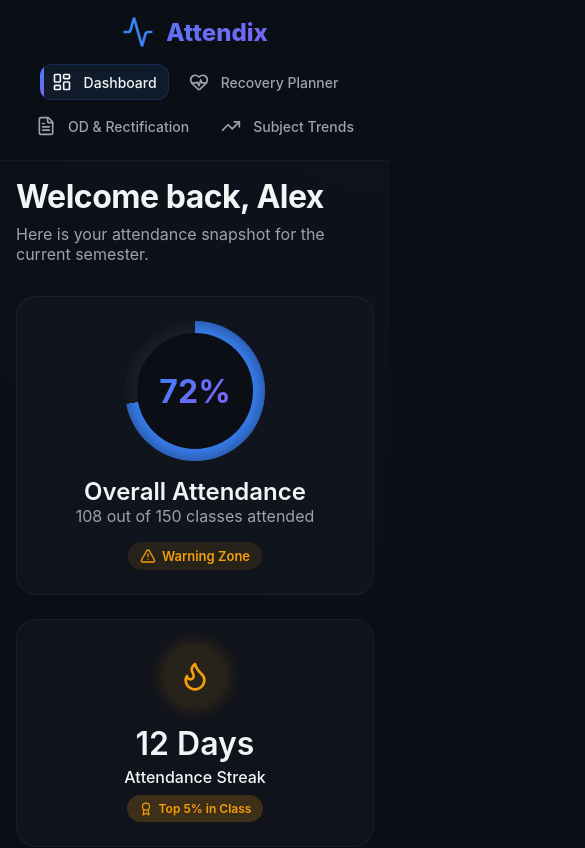
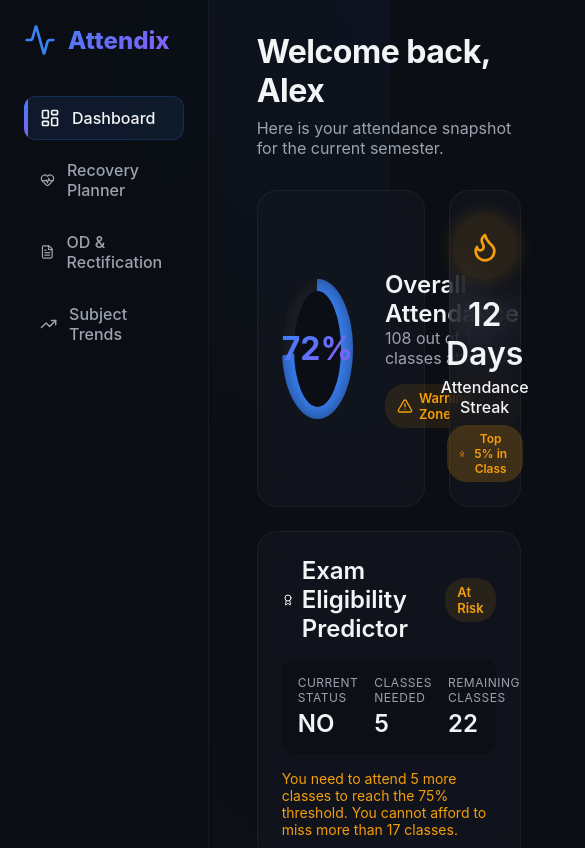
Before and after one commit to gargi-verma13232/ATTENDIX, a React (Vite) app: page /student in a window 390 px wide. Shown: the top 848 px of the page, 585 px wide, since content can reach past the window. Built offline with nearby package versions, Linux system fonts and the light colour scheme.

Commit message:
revert: undo mobile size request

```diff
--- a/src/index.css
+++ b/src/index.css
@@ -309,69 +309,3 @@ p {
   font-size: 16px;
   color: var(--text-muted);
 }
-
-/* Responsive Utilities */
-@media (max-width: 1024px) {
-  .sidebar {
-    width: 240px;
-  }
-  .main-content {
-    padding: 24px;
-  }
-}
-
-@media (max-width: 768px) {
-  .app-container {
-    flex-direction: column;
-  }
-  .sidebar {
-    width: 100%;
-    height: auto;
-    border-right: none;
-    border-bottom: 1px solid var(--panel-border);
-    padding: 16px;
-  }
-  .sidebar-logo {
-    margin-bottom: 16px;
-    justify-content: center;
-  }
-  .sidebar-nav {
-    flex-direction: row;
-    flex-wrap: wrap;
-    justify-content: center;
-    gap: 8px;
-  }
-  .nav-item {
-    font-size: 14px;
-    padding: 8px 12px;
-  }
-  .main-content {
-    padding: 16px;
-  }
-  .dashboard-grid {
-    display: flex;
-    flex-direction: column;
-  }
-  .col-span-12, .col-span-8, .col-span-6, .col-span-4 {
-    width: 100%;
-  }
-
-  /* Responsive layout overrides */
-  .flex-row-responsive {
-    flex-direction: column !important;
-    text-align: center;
-    gap: 16px !important;
-  }
-  .grid-3-responsive {
-    grid-template-columns: 1fr !important;
-    gap: 16px !important;
-  }
-  .grid-2-responsive {
-    grid-template-columns: 1fr !important;
-  }
-  .header-responsive {
-    flex-direction: column !important;
-    align-items: flex-start !important;
-    gap: 12px !important;
-  }
-}
--- a/src/pages/StudentDashboard.jsx
+++ b/src/pages/StudentDashboard.jsx
@@ -24,7 +24,7 @@ const StudentDashboard = () => {
       <div className="dashboard-grid">
 
         {/* Main Attendance Overview */}
-        <div className="glass-panel col-span-8 flex-row-responsive" style={{ display: 'flex', alignItems: 'center', gap: '32px' }}>
+        <div className="glass-panel col-span-8" style={{ display: 'flex', alignItems: 'center', gap: '32px' }}>
           <div className="circular-progress" style={{ '--progress': `${student.overallAttendance}%` }}>
             <div className="circular-progress-value">{student.overallAttendance}%</div>
           </div>
@@ -52,7 +52,7 @@ const StudentDashboard = () => {
 
         {/* Exam Eligibility Predictor */}
         <div className="glass-panel col-span-12">
-          <div className="header-responsive" style={{ display: 'flex', alignItems: 'center', justifyContent: 'space-between', marginBottom: '16px' }}>
+          <div style={{ display: 'flex', alignItems: 'center', justifyContent: 'space-between', marginBottom: '16px' }}>
             <h2 style={{ display: 'flex', alignItems: 'center', gap: '8px' }}>
               <Award className="text-blue-500" /> Exam Eligibility Predictor
             </h2>
@@ -61,7 +61,7 @@ const StudentDashboard = () => {
             </div>
           </div>
 
-          <div className="grid-3-responsive" style={{ display: 'grid', gridTemplateColumns: 'repeat(3, 1fr)', gap: '16px', background: 'rgba(0,0,0,0.2)', padding: '16px', borderRadius: '12px' }}>
+          <div style={{ display: 'grid', gridTemplateColumns: 'repeat(3, 1fr)', gap: '16px', background: 'rgba(0,0,0,0.2)', padding: '16px', borderRadius: '12px' }}>
             <div>
               <p style={{ fontSize: '12px', textTransform: 'uppercase', letterSpacing: '0.5px' }}>Current Status</p>
               <h3 style={{ fontSize: '24px', marginTop: '4px' }}>{isEligibleNow ? 'YES' : 'NO'}</h3>
@@ -85,7 +85,7 @@ const StudentDashboard = () => {
         {/* Subjects Overview Mini */}
         <div className="col-span-12">
           <h3 style={{ marginBottom: '16px' }}>Subject Breakdown</h3>
-          <div className="grid-2-responsive" style={{ display: 'grid', gridTemplateColumns: 'repeat(2, 1fr)', gap: '16px' }}>
+          <div style={{ display: 'grid', gridTemplateColumns: 'repeat(2, 1fr)', gap: '16px' }}>
             {subjects.map(sub => (
               <div key={sub.id} className="glass-panel" style={{ padding: '16px' }}>
                 <div style={{ display: 'flex', justifyContent: 'space-between', marginBottom: '12px' }}>
```
